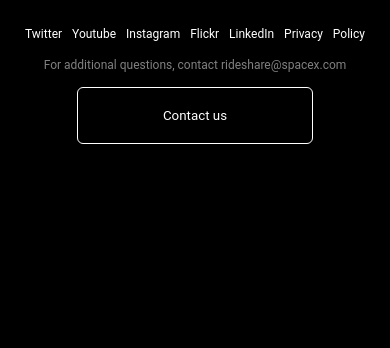
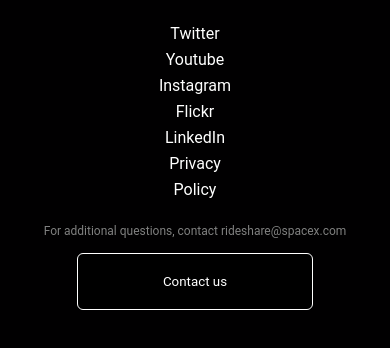
Before and after one commit to temer06/spX, a plain HTML site: page index.html in a window 390 px wide. Shown: the part 1146-1494 px from the top of the page. Before the commit the page ends 1330 px from the top, so only its background shows below. Drawn offline with Linux system fonts and the light colour scheme.

Commit message:
Update style.css

```diff
--- a/css/style.css
+++ b/css/style.css
@@ -366,4 +366,13 @@
     .ft-title{
       margin-bottom: 15px;
     }
+  .foot__item{
+      display: flex;
+      flex-direction: column;
+
+    }
+    .foot-links{
+      padding-bottom: 10px;
+      font-size: 16px;
+    }
   }
```
